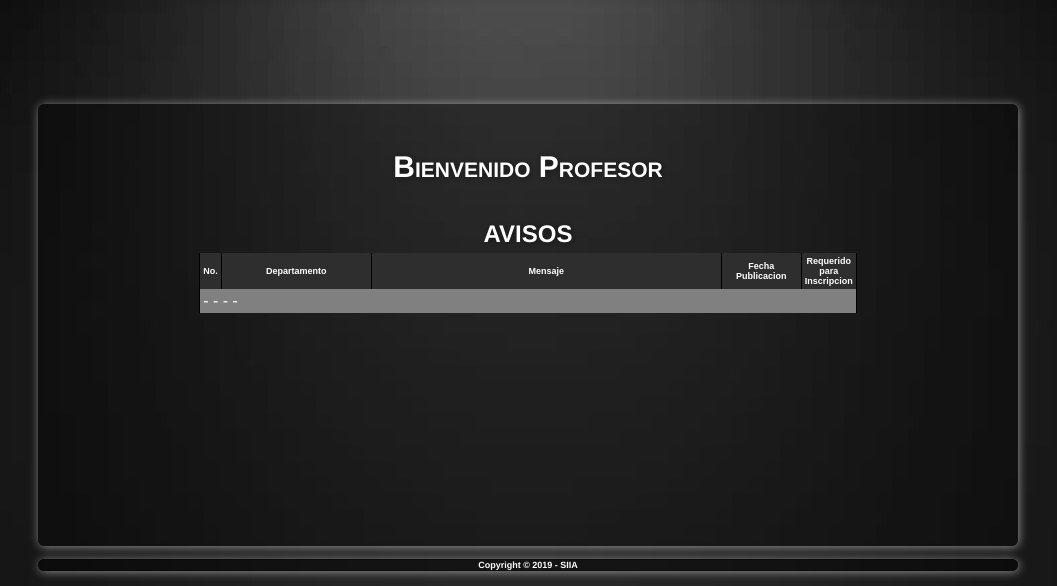
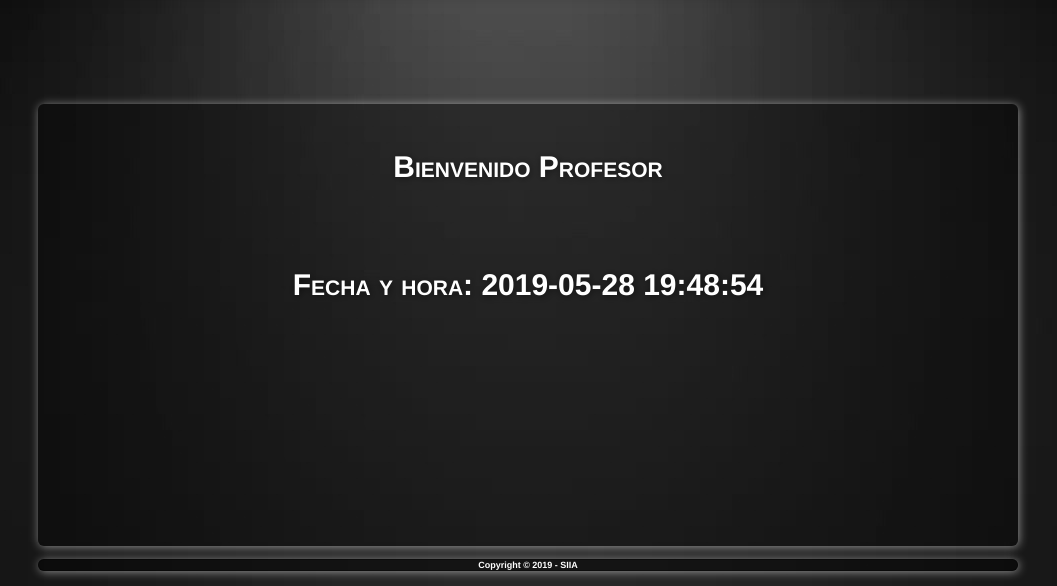
Before and after one commit to JuanMa7u7/ProyectoFinal_ProgramacionWeb, a PHP site: page /interfaz_profesor/Menu_Profesor.php in a window 1280 px wide. Shown: the part 66-652 px from the top of the page, without its empty margins (112-1169 px from the left). Run offline with PHP 8.4, Linux system fonts and the light colour scheme; the visitor is signed in with stand-in values (Sample User, id 1).

Commit message:
La hora se ve en la pantalla de inicio y ligera correccion en la consulta de avisos del profesor

```diff
--- a/interfaz_profesor/Menu_Profesor.php
+++ b/interfaz_profesor/Menu_Profesor.php
@@ -71,40 +71,18 @@
                 <div id="divBienvenida" style=" font-size:15pt ; text-align:center ; width :100% ">
                     <h2>Bienvenido Profesor</h2>
                     <br>
-                    <table style="width: 100%">
+                    <?php
+                    include_once '../database/database.php';
+                    $db = new Database();
+                    $rolSesion = (int)$_SESSION['rol'];
+                    $obtenerNombreUsuario = $db->connect()->query("SELECT nombre, apPaterno, apMaterno FROM usuarios WHERE rol_id = '$rolSesion'");
+                    $row=$obtenerNombreUsuario->fetch(PDO::FETCH_ASSOC);
+                    $nombreUsuario =  $row['nombre'] . " " . $row['apPaterno'] . " " . $row['apMaterno'];
+                    echo "<h2>" . $nombreUsuario . "</h2><br><br>";
 
-                        <tbody>
-                            <tr>
-                                <td align="center" dir="ltr">
-                                    <h2>AVISOS</h2>
-                                    <div>
-                                        <table cellspacing="0" cellpadding="3" rules="cols"
-                                            id="MainContent_wcAvisos1_grvInformacion"
-                                            style="background-color:gray;
-                                            border-color:black;border-width:1px;border-style:None;border-collapse:collapse;">
-                                            <tbody>
-                                                <tr
-                                                    style="color:White;background-color:#2E2E2E;font-family:Arial,Helvetica,sans-serif;font-size:XX-Small;font-weight:normal;">
-                                                    <th scope="col" style="color:White;width:13px;">No.</th>
-                                                    <th scope="col" style="color:WHITE;width:150px;">Departamento
-                                                    </th>
-                                                    <th scope="col" style="color:White;width:350px;">Mensaje</th>
-                                                    <th scope="col" style="color:White;width:80px;">Fecha
-                                                        Publicacion</th>
-                                                    <th scope="col" style="color:White;width:50px;">Requerido para
-                                                        Inscripcion</th>
-                                                </tr>
-                                                <tr>
-                                                    <td colspan="5" style="color:White;">- - - -</td>
-                                                </tr>
-                                            </tbody>
-                                        </table>
-                                    </div>
-                                    <br>
-                                </td>
-                            </tr>
-                        </tbody>
-                    </table>
+                    date_default_timezone_set("America/Mexico_City");
+                    echo "<h2>Fecha y hora: " . date("Y-m-d H:i:s", time()) . "</h2>";
+                    ?>
                     <br>
                 </div>
             </section>
```
Also changed, not shown: interfaz_administrador/Menu_Administrador.php (+12 -1 lines), interfaz_alumno/Menu_Alumno.php (+12 -4 lines), interfaz_profesor/Avisos.php (+6 -2 lines).
